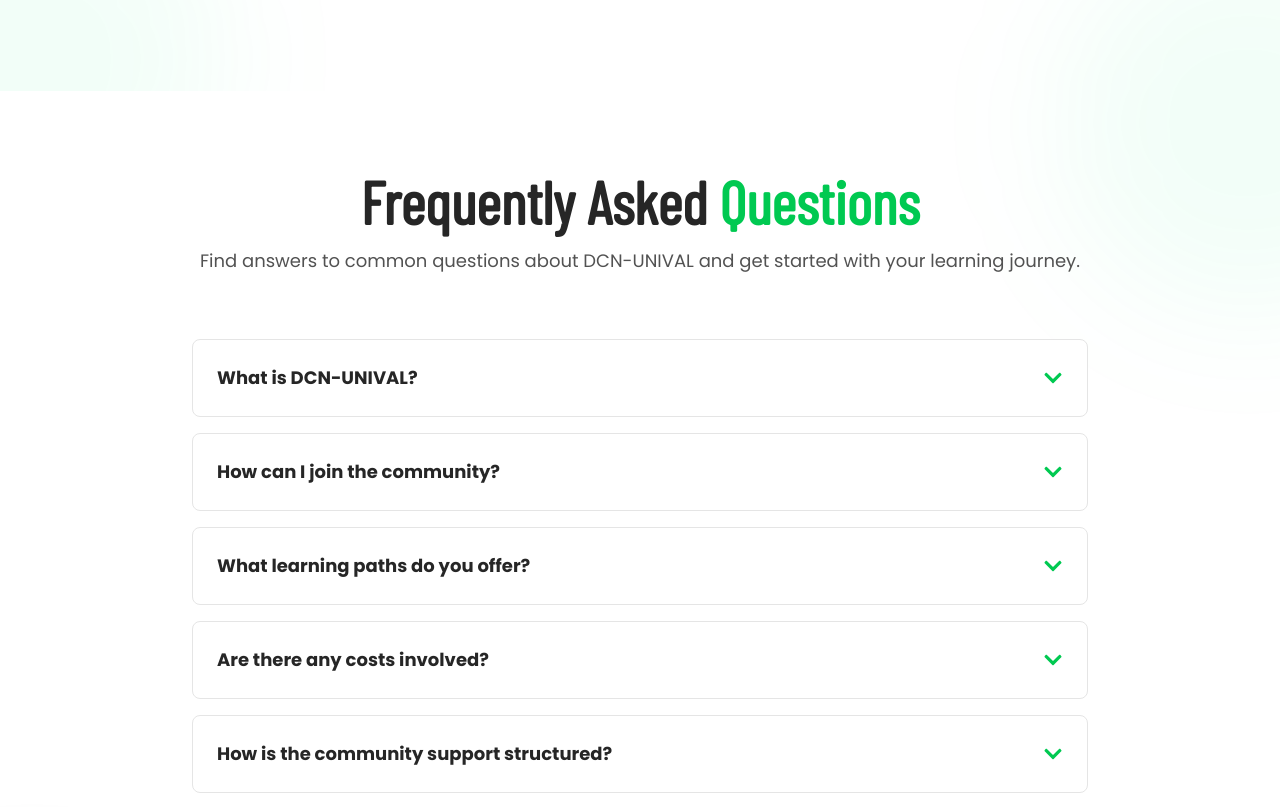
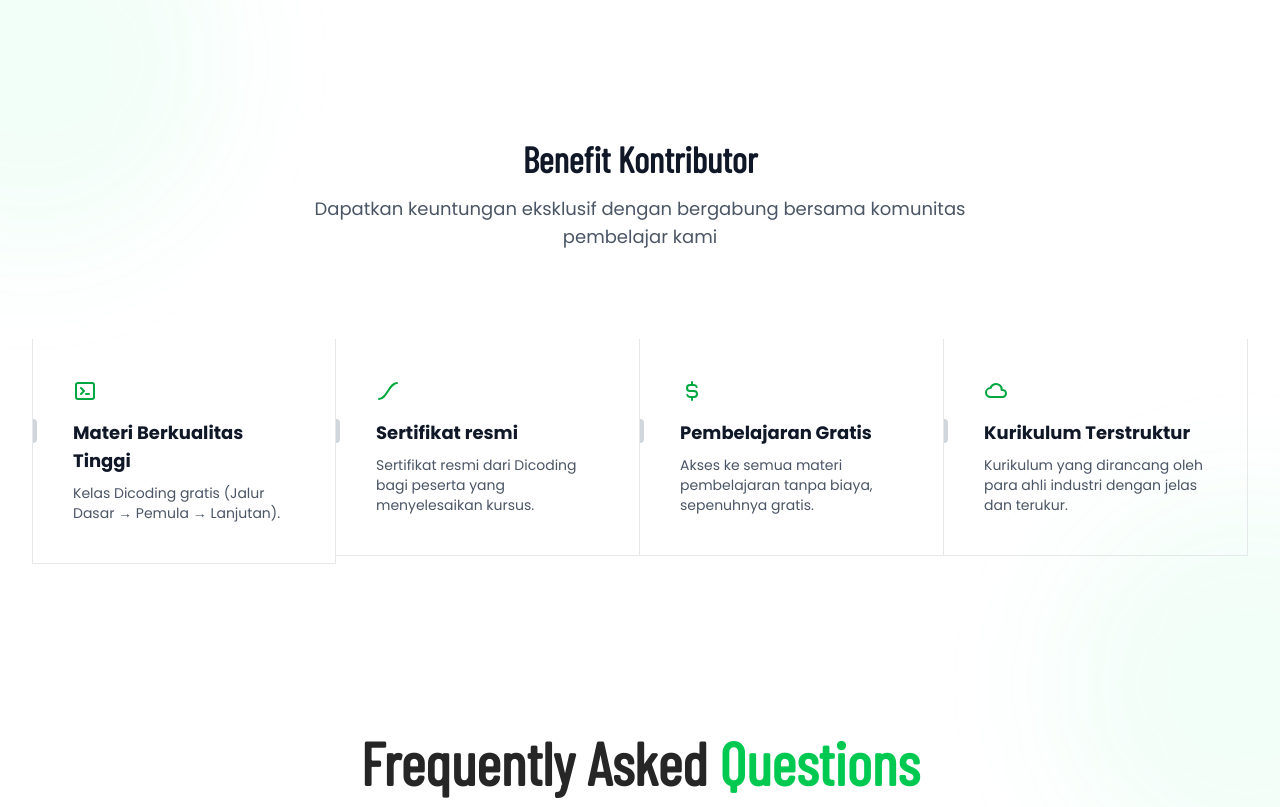
Before and after one commit to kevinalvarel/dcn-unival, a Next.js app: page /about in a window 1280 px wide. Shown: the part 1757-2564 px from the top of the page. Built offline with nearby package versions, Linux system fonts and the light colour scheme.

Commit message:
Adding Benefit Section & Fix Overflow View

```diff
--- /dev/null
+++ b/app/about/components/Benefit.jsx
@@ -0,0 +1,87 @@
+import { cn } from "@/lib/utils";
+import {
+  IconAdjustmentsBolt,
+  IconCloud,
+  IconCurrencyDollar,
+  IconEaseInOut,
+  IconHeart,
+  IconHelp,
+  IconRouteAltLeft,
+  IconTerminal2,
+} from "@tabler/icons-react";
+
+export function Benefit() {
+  const features = [
+    {
+      title: "Materi Berkualitas Tinggi",
+      description: "Kelas Dicoding gratis (Jalur Dasar → Pemula → Lanjutan).",
+      icon: <IconTerminal2 />,
+    },
+    {
+      title: "Sertifikat resmi",
+      description:
+        "Sertifikat resmi dari Dicoding bagi peserta yang menyelesaikan kursus.",
+      icon: <IconEaseInOut />,
+    },
+    {
+      title: "Pembelajaran Gratis",
+      description:
+        "Akses ke semua materi pembelajaran tanpa biaya, sepenuhnya gratis.",
+      icon: <IconCurrencyDollar />,
+    },
+    {
+      title: "Kurikulum Terstruktur",
+      description:
+        "Kurikulum yang dirancang oleh para ahli industri dengan jelas dan terukur.",
+      icon: <IconCloud />,
+    },
+  ];
+  return (
+    <div className="max-w-7xl mx-auto px-4 sm:px-6 lg:px-8 py-12">
+      <div className="text-center mb-12">
+        <h2 className="text-3xl md:text-4xl font-bold text-gray-900 mb-4">
+          Benefit Kontributor
+        </h2>
+        <p className="text-lg text-gray-600 max-w-2xl mx-auto">
+          Dapatkan keuntungan eksklusif dengan bergabung bersama komunitas pembelajar kami
+        </p>
+      </div>
+      <div className="grid grid-cols-1 md:grid-cols-2 lg:grid-cols-4 relative z-10 py-10 max-w-7xl mx-auto">
+        {features.map((feature, index) => (
+          <Feature key={feature.title} {...feature} index={index} />
+        ))}
+      </div>
+    </div>
+  );
+}
+
+const Feature = ({ title, description, icon, index }) => {
+  return (
+    <div>
+      <div
+        className={cn(
+          "flex flex-col lg:border-r py-10 relative group/feature border-gray-200",
+          (index === 0 || index === 4) && "lg:border-l border-gray-200",
+          index < 4 && "lg:border-b border-gray-200"
+        )}
+      >
+        {index < 4 && (
+          <div className="opacity-0 group-hover/feature:opacity-100 transition duration-200 absolute inset-0 h-full w-full bg-gradient-to-t from-green-50 to-transparent pointer-events-none" />
+        )}
+        {index >= 4 && (
+          <div className="opacity-0 group-hover/feature:opacity-100 transition duration-200 absolute inset-0 h-full w-full bg-gradient-to-b from-green-50 to-transparent pointer-events-none" />
+        )}
+        <div className="mb-4 relative z-10 px-10 text-green-600">{icon}</div>
+        <div className="text-lg font-bold mb-2 relative z-10 px-10">
+          <div className="absolute left-0 inset-y-0 h-6 group-hover/feature:h-8 w-1 rounded-tr-full rounded-br-full bg-gray-300 group-hover/feature:bg-green-500 transition-all duration-200 origin-center" />
+          <span className="group-hover/feature:translate-x-2 transition duration-200 inline-block text-gray-900">
+            {title}
+          </span>
+        </div>
+        <p className="text-sm text-gray-600 max-w-xs relative z-10 px-10">
+          {description}
+        </p>
+      </div>
+    </div>
+  );
+};
--- a/app/about/page.jsx
+++ b/app/about/page.jsx
@@ -2,12 +2,14 @@ import React from "react";
 import { Hero } from "./components/Hero";
 import Job from "./components/Job";
 import FAQ from "./components/FAQ";
+import { Benefit } from "./components/Benefit";
 
 const Page = () => {
   return (
     <>
       <Hero />
       <Job />
+      <Benefit />
       <FAQ />
     </>
   );
--- a/app/layout.jsx
+++ b/app/layout.jsx
@@ -18,7 +18,7 @@ export const metadata = {
 export default function RootLayout({ children }) {
   return (
     <html lang="en">
-      <body className={`${poppins.variable} antialiased`}>
+      <body className={`${poppins.variable} antialiased overflow-x-hidden`}>
         <Header />
         {children}
         <Footer />
--- a/package.json
+++ b/package.json
@@ -9,6 +9,7 @@
     "lint": "eslint"
   },
   "dependencies": {
+    "@tabler/icons-react": "^3.35.0",
     "clsx": "^2.1.1",
     "gsap": "^3.13.0",
     "motion": "^12.23.24",
```
Also changed, not shown: app/about/components/ui/dark-veil.jsx (deleted), 1 other file (tests, documents, lock files or other folders).
